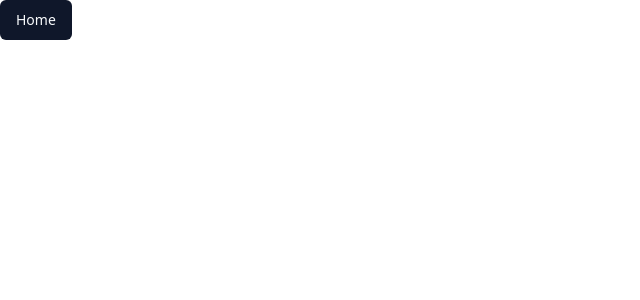
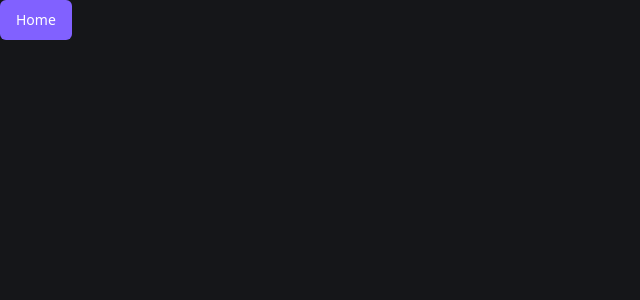
Before and after one commit to Fafaew/barber-sass, a Next.js app: page / in a window 1280 px wide. Shown: the top 300 px of the page, without its empty margins (0-640 px from the left). Built offline with nearby package versions, Linux system fonts and the light colour scheme.

Commit message:
add base styles

```diff
--- a/app/globals.css
+++ b/app/globals.css
@@ -2,77 +2,48 @@
 @tailwind components;
 @tailwind utilities;
 
-@layer utilities {
-  .text-balance {
-    text-wrap: balance;
+@layer base {
+  .dark {
+    --background: 225 9% 9%;
+    --foreground: 210 40% 98%;
+
+    --card: 228 9% 11%;
+    --card-foreground: 210 40% 98%;
+
+    --popover: 228 9% 11%;
+    --popover-foreground: 210 40% 98%;
+
+    --primary: 252 100% 69%;
+    --primary-foreground: 0 0% 100%;
+
+    --secondary: 228 6% 16%;
+    --secondary-foreground: 210 40% 98%;
+
+    --muted: 228 6% 16%;
+    --muted-foreground: 215 20.2% 65.1%;
+
+    --accent: 228 6% 16%;
+    --accent-foreground: 210 40% 98%;
+
+    --destructive: 0 84% 60%;
+    --destructive-foreground: 210 40% 98%;
+
+    --border: 228 6% 16%;
+    --input: 228 6% 16%;
+    --ring: 212.7 26.8% 83.9%;
+
+    --radius: 0.5rem;
   }
 }
 
-
-
 @layer base {
-  :root {
-    --background: 0 0% 100%;
-    --foreground: 222.2 84% 4.9%;
-    --card: 0 0% 100%;
-    --card-foreground: 222.2 84% 4.9%;
-    --popover: 0 0% 100%;
-    --popover-foreground: 222.2 84% 4.9%;
-    --primary: 222.2 47.4% 11.2%;
-    --primary-foreground: 210 40% 98%;
-    --secondary: 210 40% 96.1%;
-    --secondary-foreground: 222.2 47.4% 11.2%;
-    --muted: 210 40% 96.1%;
-    --muted-foreground: 215.4 16.3% 46.9%;
-    --accent: 210 40% 96.1%;
-    --accent-foreground: 222.2 47.4% 11.2%;
-    --destructive: 0 84.2% 60.2%;
-    --destructive-foreground: 210 40% 98%;
-    --border: 214.3 31.8% 91.4%;
-    --input: 214.3 31.8% 91.4%;
-    --ring: 222.2 84% 4.9%;
-    --chart-1: 12 76% 61%;
-    --chart-2: 173 58% 39%;
-    --chart-3: 197 37% 24%;
-    --chart-4: 43 74% 66%;
-    --chart-5: 27 87% 67%;
-    --radius: 0.5rem;
+  * {
+    @apply border-border antialiased;
   }
-  .dark {
-    --background: 222.2 84% 4.9%;
-    --foreground: 210 40% 98%;
-    --card: 222.2 84% 4.9%;
-    --card-foreground: 210 40% 98%;
-    --popover: 222.2 84% 4.9%;
-    --popover-foreground: 210 40% 98%;
-    --primary: 210 40% 98%;
-    --primary-foreground: 222.2 47.4% 11.2%;
-    --secondary: 217.2 32.6% 17.5%;
-    --secondary-foreground: 210 40% 98%;
-    --muted: 217.2 32.6% 17.5%;
-    --muted-foreground: 215 20.2% 65.1%;
-    --accent: 217.2 32.6% 17.5%;
-    --accent-foreground: 210 40% 98%;
-    --destructive: 0 62.8% 30.6%;
-    --destructive-foreground: 210 40% 98%;
-    --border: 217.2 32.6% 17.5%;
-    --input: 217.2 32.6% 17.5%;
-    --ring: 212.7 26.8% 83.9%;
-    --chart-1: 220 70% 50%;
-    --chart-2: 160 60% 45%;
-    --chart-3: 30 80% 55%;
-    --chart-4: 280 65% 60%;
-    --chart-5: 340 75% 55%;
+  html {
+    @apply h-full;
+  }
+  body {
+    @apply h-full bg-background text-foreground;
   }
 }
-
-
-
-@layer base {
-  * {
-    @apply border-border;
-  }
-  body {
-    @apply bg-background text-foreground;
-  }
-}
--- a/app/layout.tsx
+++ b/app/layout.tsx
@@ -1,35 +1,35 @@
-import type { Metadata } from "next";
-import localFont from "next/font/local";
-import "./globals.css";
+import type { Metadata } from "next"
+import localFont from "next/font/local"
+import "./globals.css"
 
 const geistSans = localFont({
   src: "./fonts/GeistVF.woff",
   variable: "--font-geist-sans",
   weight: "100 900",
-});
+})
 const geistMono = localFont({
   src: "./fonts/GeistMonoVF.woff",
   variable: "--font-geist-mono",
   weight: "100 900",
-});
+})
 
 export const metadata: Metadata = {
   title: "Create Next App",
   description: "Generated by create next app",
-};
+}
 
 export default function RootLayout({
   children,
 }: Readonly<{
-  children: React.ReactNode;
+  children: React.ReactNode
 }>) {
   return (
-    <html lang="en">
+    <html lang="en" className="dark">
       <body
         className={`${geistSans.variable} ${geistMono.variable} antialiased`}
       >
         {children}
       </body>
     </html>
-  );
+  )
 }
```
